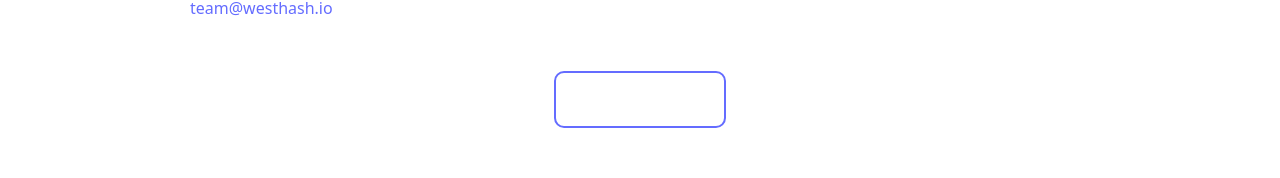
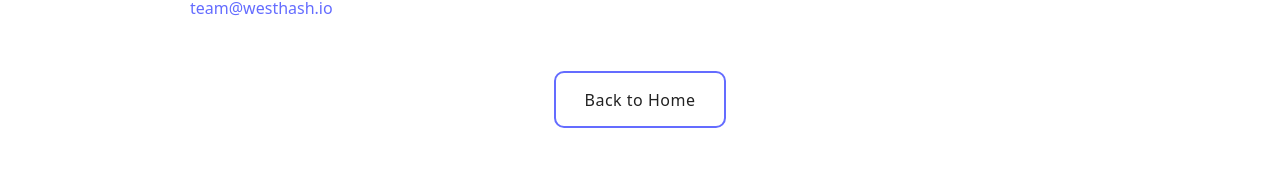
Before and after one commit to westhash/landing-page, a React (Vite) app: page /terms in a window 1280 px wide. In both pictures the pointer is over the link "Back to Home". Shown: the part 4469-4647 px from the top of the page. Built offline with nearby package versions, Linux system fonts and the light colour scheme.

Commit message:
hover btc colors

```diff
--- a/src/App.css
+++ b/src/App.css
@@ -140,6 +140,7 @@
 .btn-secondary:hover {
   border-color: var(--brand);
   background-size: 0;
+  color: var(--text);
 }
 
 /* Sections */
@@ -296,6 +297,10 @@
 
 .social-links a {
   font-size: 0.95rem;
+}
+
+.social-links a:hover {
+  color: var(--brand);
 }
 
 /* Footer */
```
